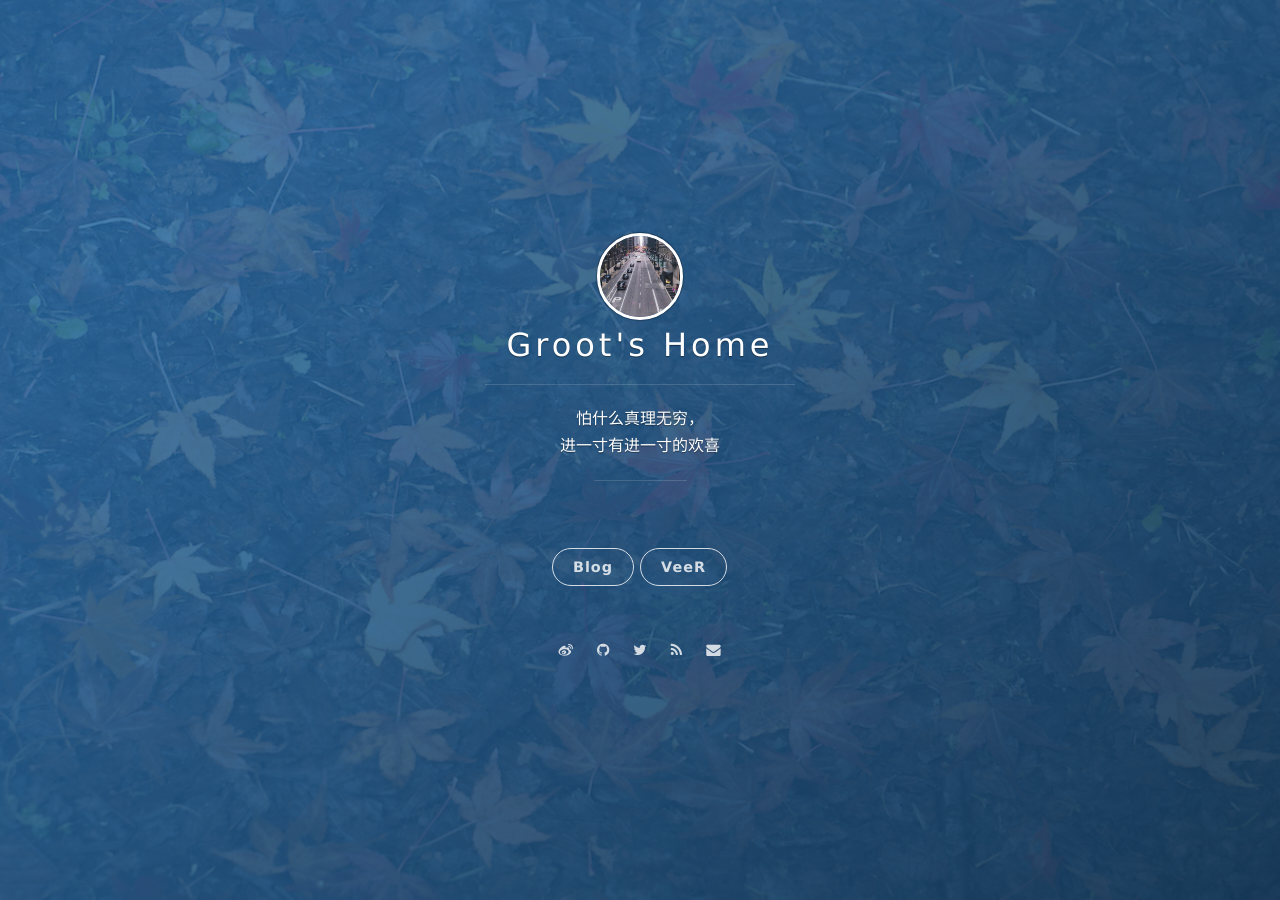
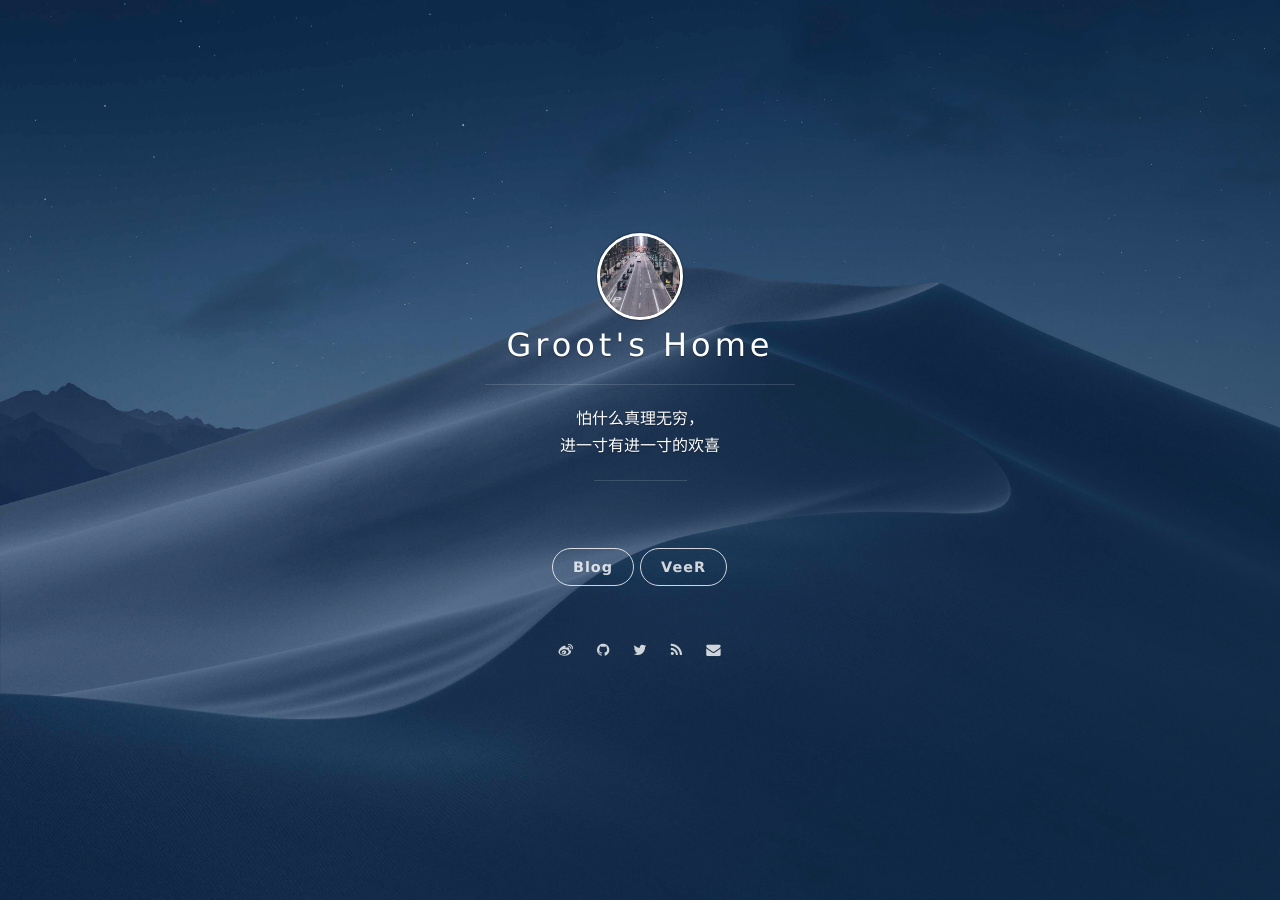
Before and after one commit to Jingshuai/Jingshuai.github.io, a Jekyll site: the page built from index.html, in a window 1280 px wide. Built offline with Jekyll 4.4.1, drawn with Linux system fonts in a browser that asks for light colours; nearby versions of some CDN libraries; the list of posts is cut into pages by our own code.

Commit message:
Update background cover

```diff
--- a/_sass/components/_panels.scss
+++ b/_sass/components/_panels.scss
@@ -136,7 +136,7 @@
 // ------------------------------
 
 .cover-blue {
-  @include linear-gradient(140deg, rgba($blue,.6) 20%, rgba(darken($blue, 20%),.8));
+  @include linear-gradient(140deg, rgba($blue,.1) 20%, rgba(darken($blue, 20%),.6));
 }
 
 .cover-green {
```
Also changed, not shown: assets/images/avatar_bak.jpg (deleted), assets/images/background-cover.jpg.
